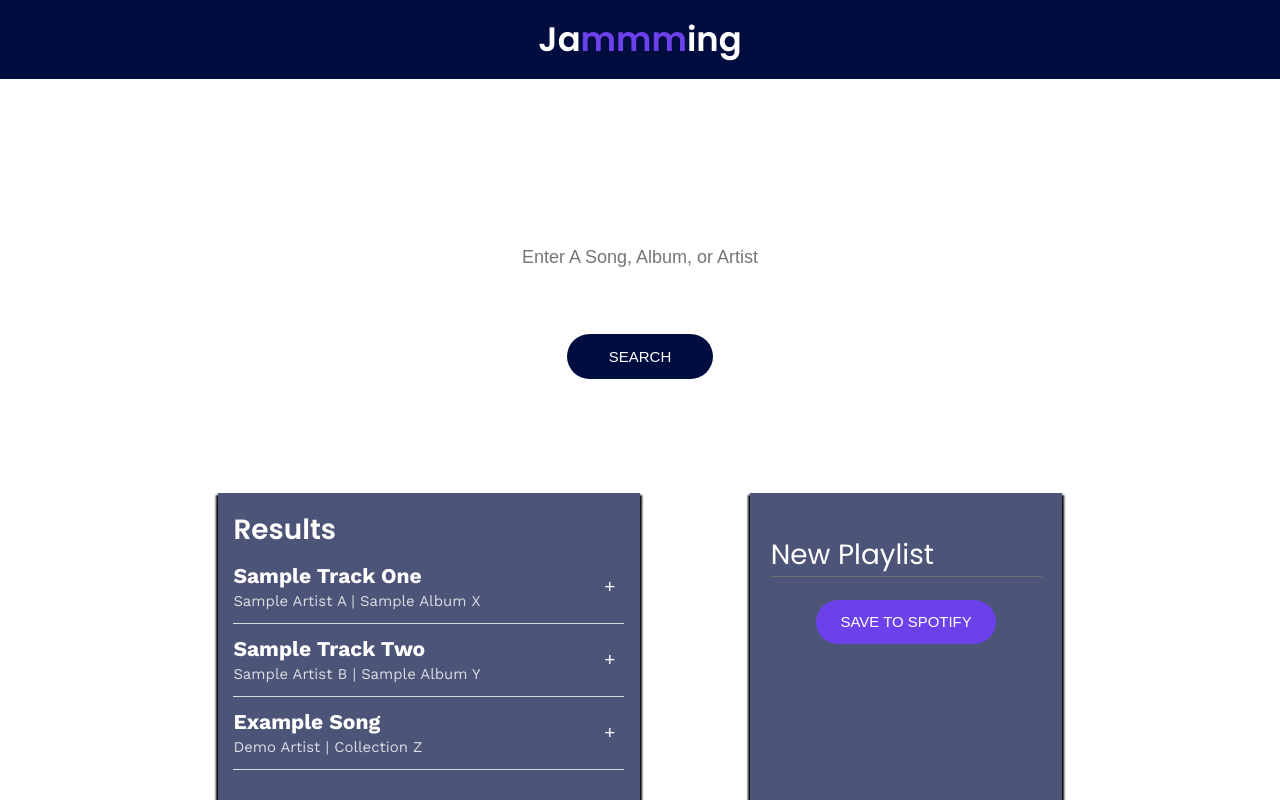
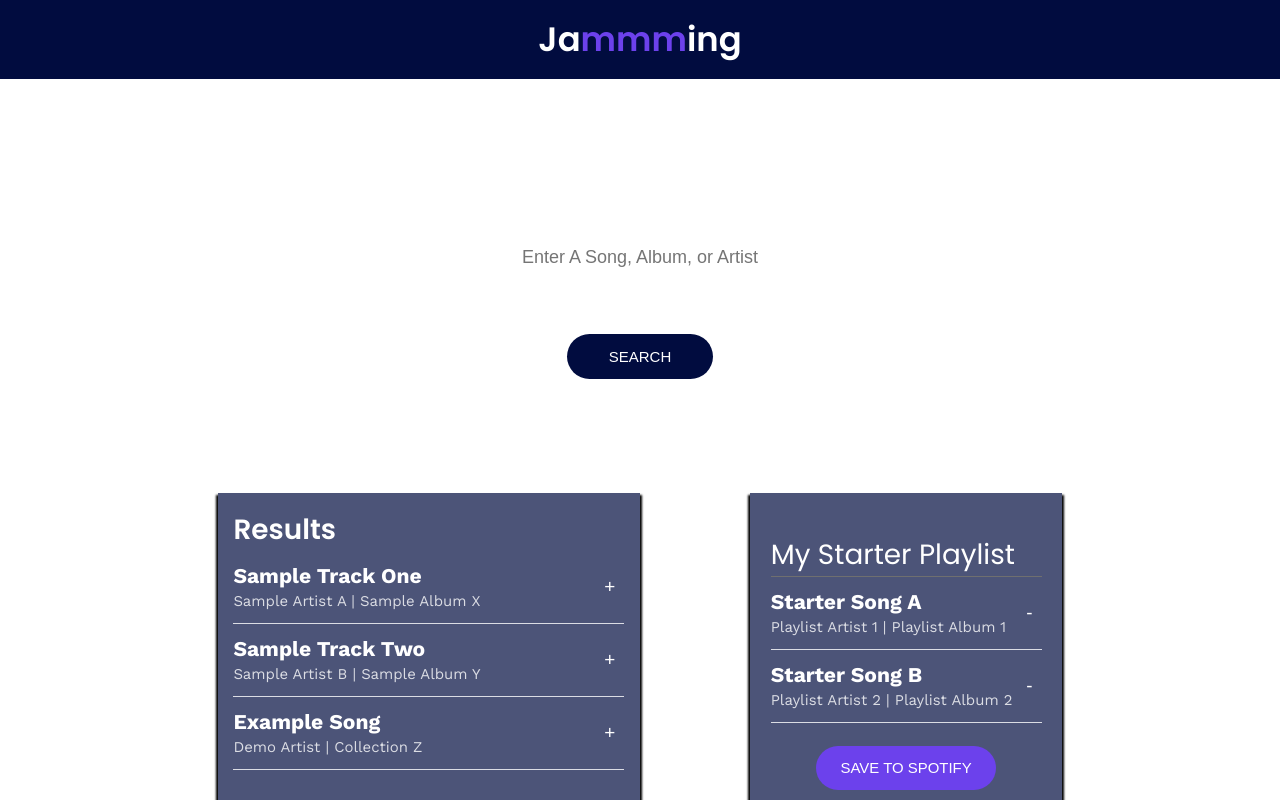
Before and after one commit to BluUsername/jammming, a React (Create React App) app: page / in a window 1280 px wide. Shown: the top 800 px of the page. Built offline with nearby package versions, Linux system fonts and the light colour scheme.

Commit message:
feat(app): add hard-coded initial playlistName and playlistTracks

```diff
--- a/src/Components/App/App.js
+++ b/src/Components/App/App.js
@@ -30,8 +30,12 @@ class App extends React.Component {
 				{ id: '102', name: 'Sample Track Two', artist: 'Sample Artist B', album: 'Sample Album Y', uri: 'spotify:track:102' },
 				{ id: '103', name: 'Example Song', artist: 'Demo Artist', album: 'Collection Z', uri: 'spotify:track:103' }
 			],
-			playlistName: 'New Playlist',
-			playlistTracks: []
+			playlistName: 'My Starter Playlist',
+			// Hard-coded initial playlist tracks
+			playlistTracks: [
+				{ id: '201', name: 'Starter Song A', artist: 'Playlist Artist 1', album: 'Playlist Album 1', uri: 'spotify:track:201' },
+				{ id: '202', name: 'Starter Song B', artist: 'Playlist Artist 2', album: 'Playlist Album 2', uri: 'spotify:track:202' }
+			]
 		};
 		this.handleSearch = this.handleSearch.bind(this);
 		this.addTrack = this.addTrack.bind(this);
```
